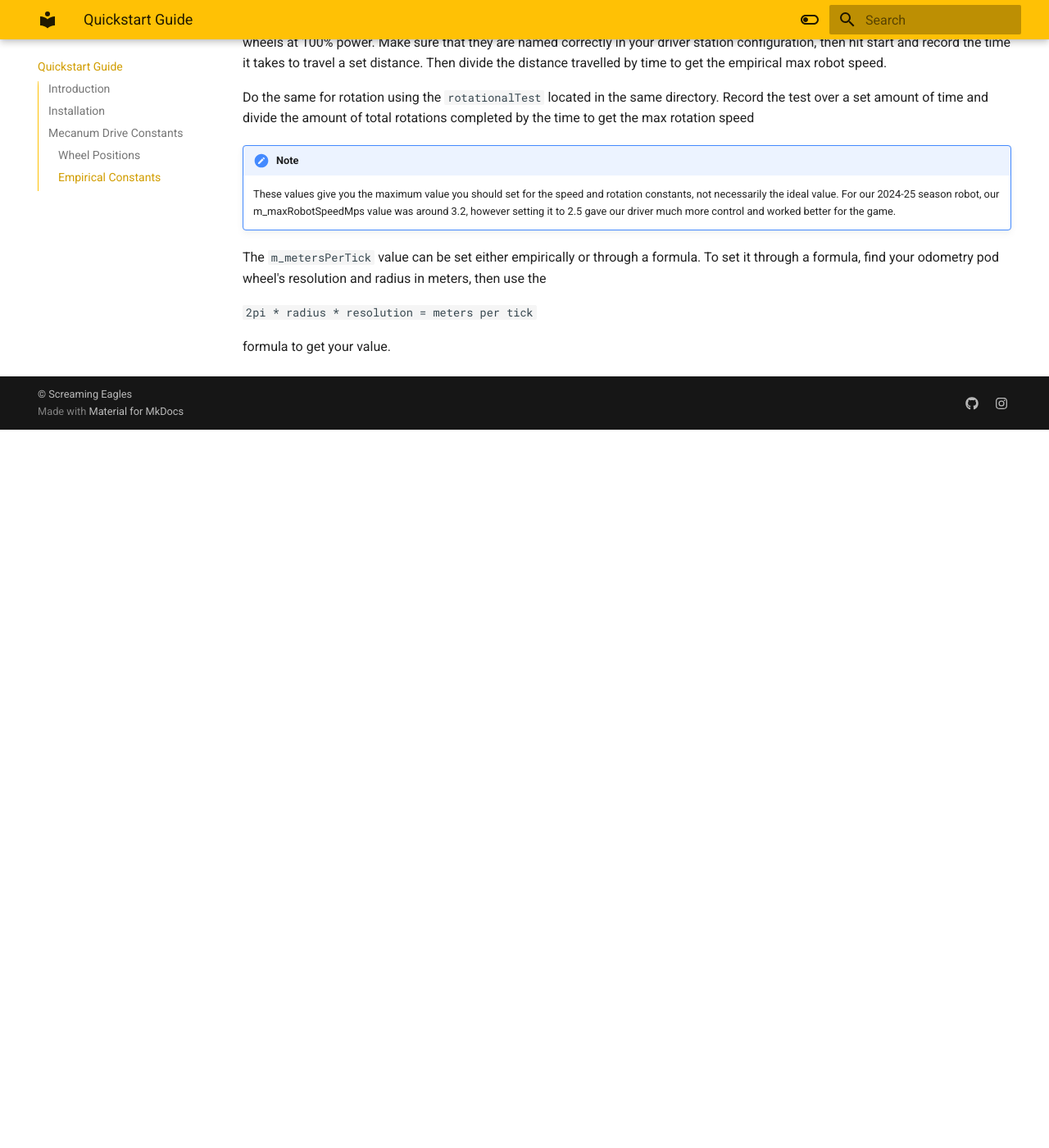
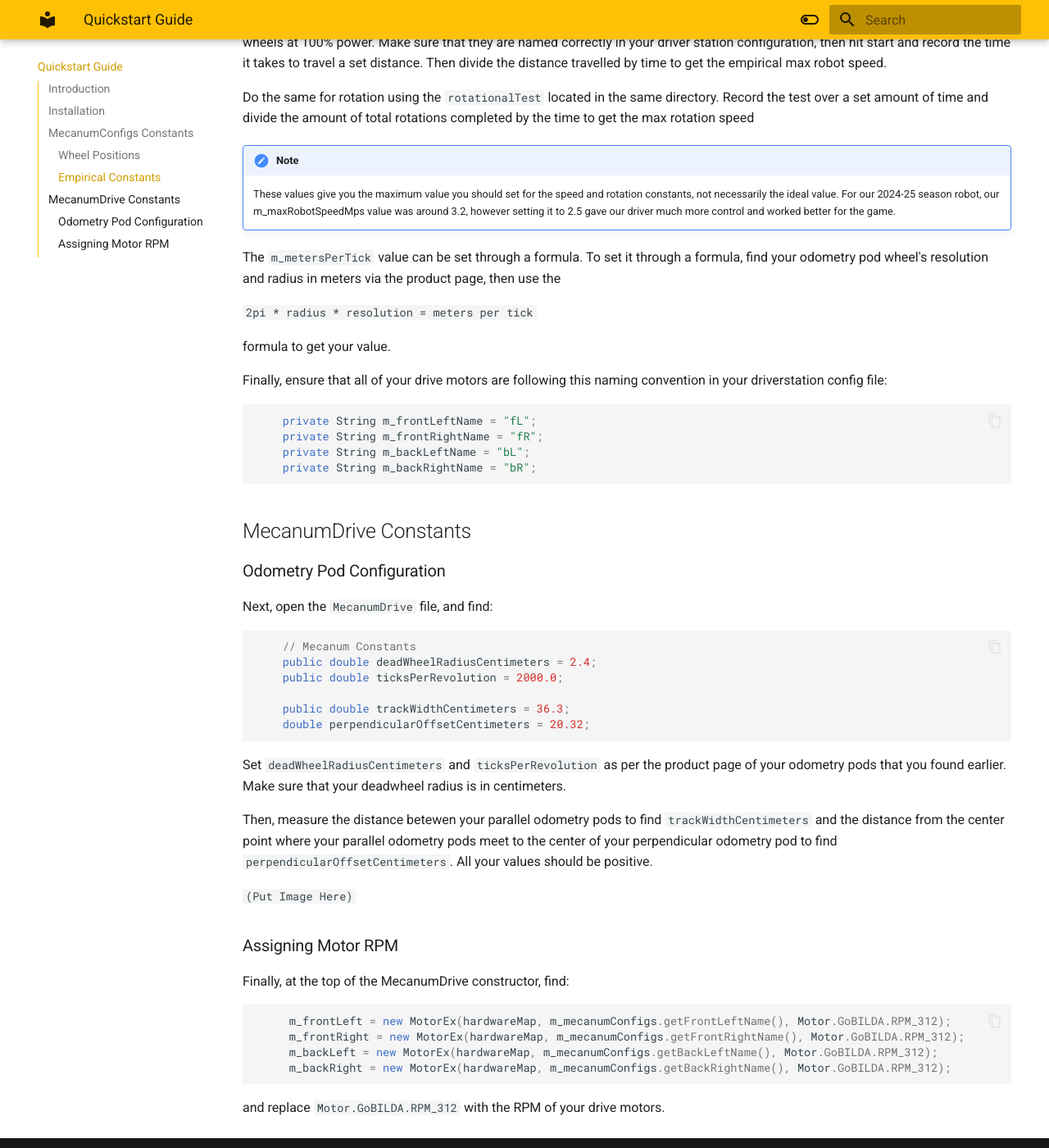
Before and after one commit to IanP07/Soar-Docs, an MkDocs documentation site: the page built from docs/index.md, in a window 1280 px wide and 1400 px high, scrolled down 1419 px. Shown: the whole window at 82% size. Built offline with MkDocs 1.6.1 and Material for MkDocs 9.7.7, drawn with Linux system fonts in a browser that asks for light colours; before the commit the page ends 1943 px from its top, so only the background shows below that; some of the changed text lies outside the part shown.

Commit message:
Finished MecanumConfig and MecanumDrive Constants Section

````diff
--- a/docs/index.md
+++ b/docs/index.md
@@ -17,14 +17,14 @@ If you'd like to use an existing codebase, check out the [Soar Library Guide](Li
 !!! note
     By default, this project works under the assumption that a team is using a 3 odometry pod setup and
     a mecanum drivetrain. While modifications can be made for teams that are using different localization options,
-    it is reccomended that you stick to the above configuration for ease of use
+    it is reccomended that you stick to the above configuration for ease of use.
 
 Simply download or clone the <a href="https://google.com" target="_blank" rel="noopener noreferrer">Quickstart</a>
 and open it an IDE of your choice.
 
 Alternatively, run ```git clone https://github.com/The-Founders-Academy/IntoTheDeep2025Fork``` in a terminal window.
 
-## Mecanum Drive Constants
+## MecanumConfigs Constants
 
 
 To make sure that this codebase works with every type of robot, some information must be provided in the ```MecanumDrive``` and
@@ -73,9 +73,60 @@ rotation speed
     not necessarily the ideal value. For our 2024-25 season robot, our m_maxRobotSpeedMps value was around 3.2,
     however setting it to 2.5 gave our driver much more control and worked better for the game.
 
-The ```m_metersPerTick``` value can be set either empirically or through a formula. To set it through a formula,
-find your odometry pod wheel's resolution and radius in meters, then use the
+The ```m_metersPerTick``` value can be set through a formula. To set it through a formula,
+find your odometry pod wheel's resolution and radius in meters via the product page, then use the
 
  ```2pi * radius * resolution = meters per tick```
 
 formula to get your value.
+
+Finally, ensure that all of your drive motors are following this naming convention
+in your driverstation config file:
+
+```java
+    private String m_frontLeftName = "fL";
+    private String m_frontRightName = "fR";
+    private String m_backLeftName = "bL";
+    private String m_backRightName = "bR";
+```
+
+
+## MecanumDrive Constants
+
+### Odometry Pod Configuration
+
+Next, open the ```MecanumDrive``` file, and find:
+
+```java
+    // Mecanum Constants
+    public double deadWheelRadiusCentimeters = 2.4;
+    public double ticksPerRevolution = 2000.0;
+
+    public double trackWidthCentimeters = 36.3;
+    double perpendicularOffsetCentimeters = 20.32;
+```
+
+Set ```deadWheelRadiusCentimeters``` and ```ticksPerRevolution``` as per the product page
+of your odometry pods that you found earlier. Make sure that your deadwheel radius is in
+centimeters.
+
+
+Then, measure the distance betewen your parallel odometry pods to find ```trackWidthCentimeters```
+and the distance from the center point where your parallel odometry pods meet to the center
+of your perpendicular odometry pod to find ```perpendicularOffsetCentimeters```.
+All your values should be positive.
+
+```(Put Image Here)```
+
+### Assigning Motor RPM
+
+Finally, at the top of the MecanumDrive constructor, find:
+
+```java
+     m_frontLeft = new MotorEx(hardwareMap, m_mecanumConfigs.getFrontLeftName(), Motor.GoBILDA.RPM_312);
+     m_frontRight = new MotorEx(hardwareMap, m_mecanumConfigs.getFrontRightName(), Motor.GoBILDA.RPM_312);
+     m_backLeft = new MotorEx(hardwareMap, m_mecanumConfigs.getBackLeftName(), Motor.GoBILDA.RPM_312);
+     m_backRight = new MotorEx(hardwareMap, m_mecanumConfigs.getBackRightName(), Motor.GoBILDA.RPM_312);
+```
+
+and replace ```Motor.GoBILDA.RPM_312``` with the RPM of your drive motors.
````
Also changed, not shown: 1 other file.
